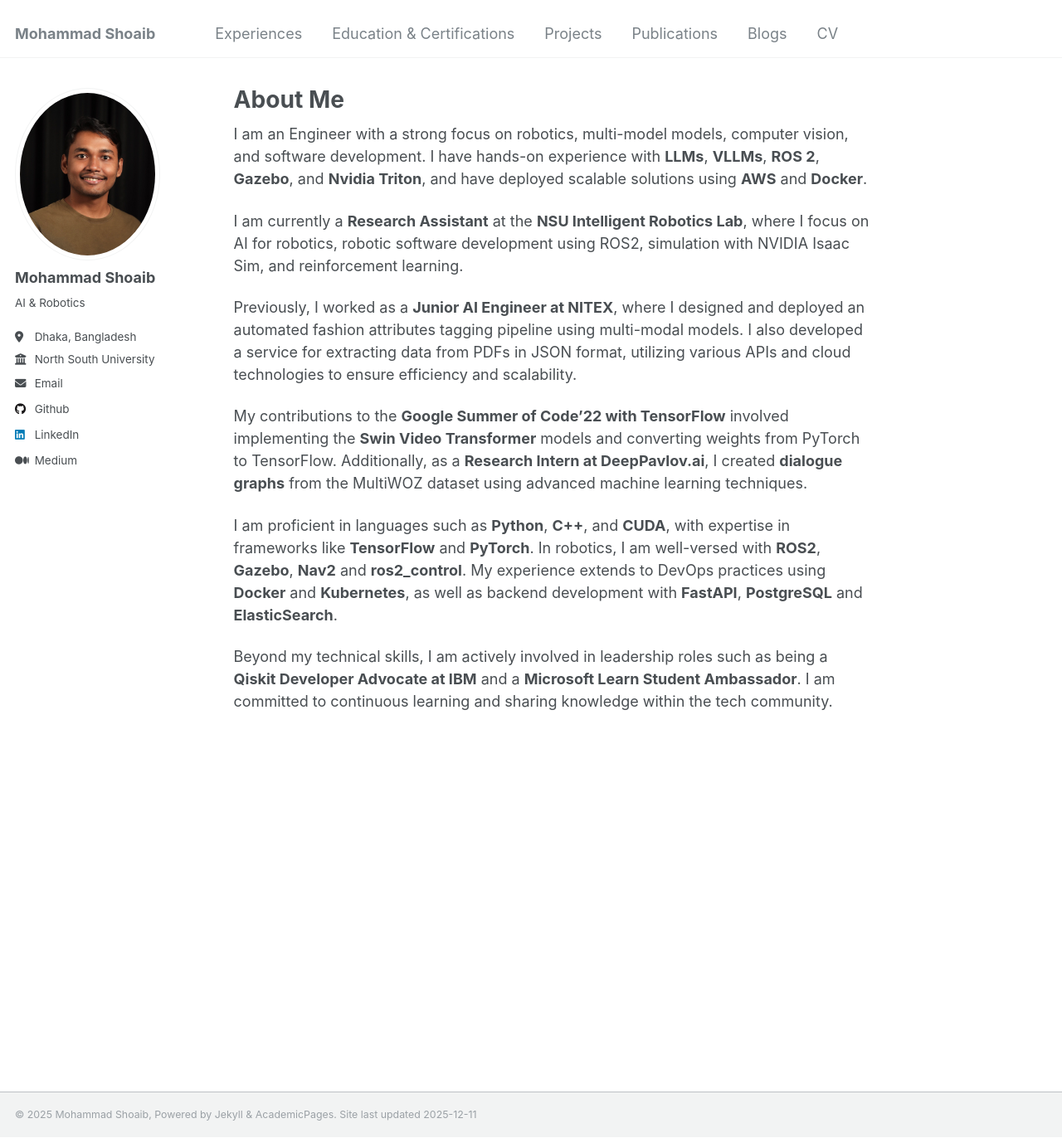
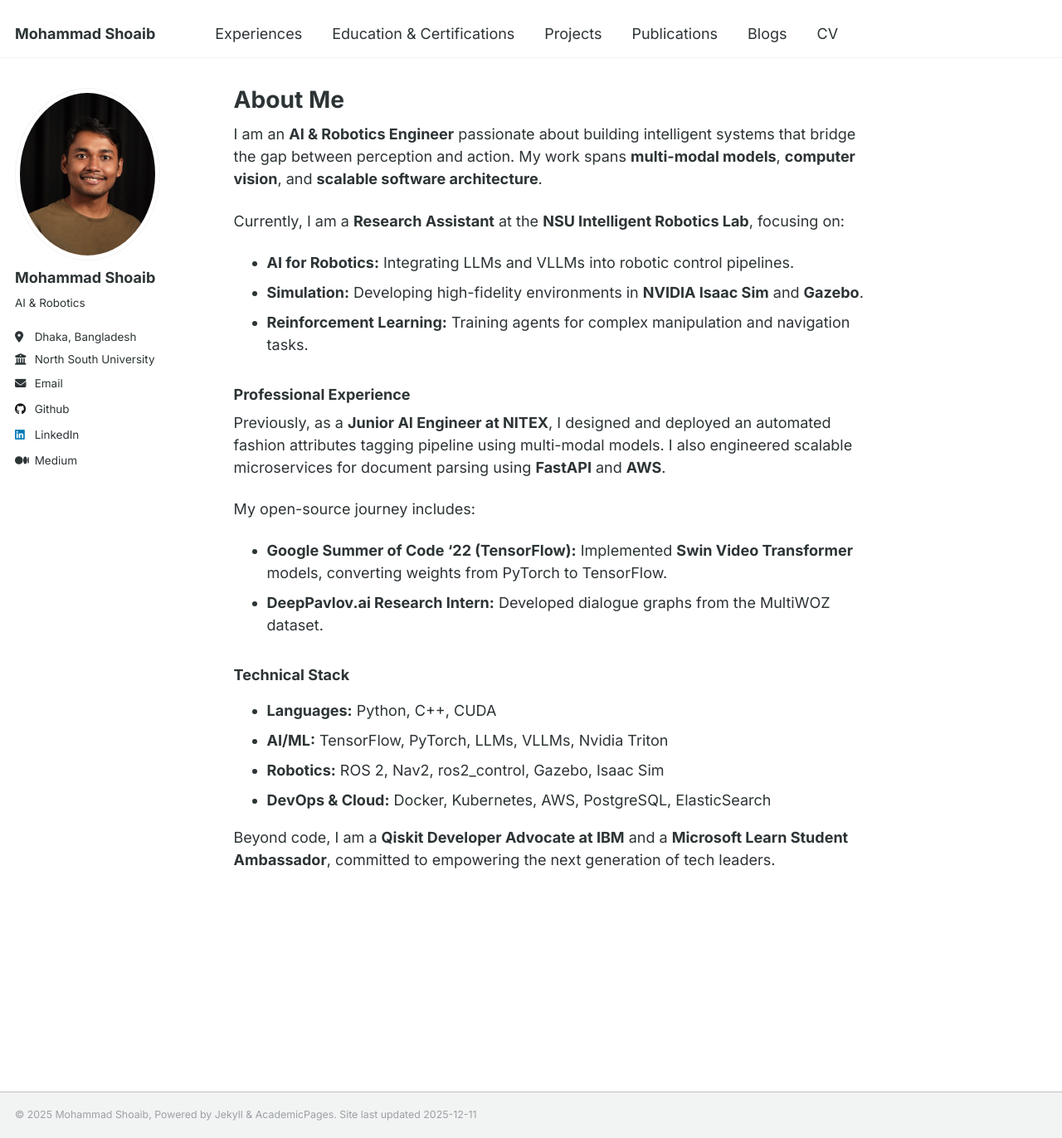
Before and after one commit to shoaib6174/shoaib6174.github.io, a Jekyll site: the page built from _pages/about.md, in a window 1280 px wide and 1372 px high. Shown: the whole window at 83% size. Built offline with Jekyll 4.4.1, drawn with Linux system fonts in a browser that asks for light colours.

Commit message:
Refactor: Aesthetic upgrade and build fix

```diff
--- a/Gemfile
+++ b/Gemfile
@@ -4,7 +4,7 @@
   gem 'jekyll'
   gem 'jekyll-feed'
   gem 'jekyll-sitemap'
-  gem 'jemoji'
+  # gem 'jemoji'
   gem 'webrick', '~> 1.8'
 end
 
--- a/_config.yml
+++ b/_config.yml
@@ -325,7 +325,7 @@
   - jekyll-gist
   - jekyll-paginate
   - jekyll-sitemap
-  - jemoji
+  # - jemoji
 
 # Mimic GitHub Pages with --safe
 whitelist:
@@ -333,7 +333,7 @@
   - jekyll-gist
   - jekyll-paginate
   - jekyll-sitemap
-  - jemoji
+  # - jemoji
 
 
 # Archives
--- a/_includes/head.html
+++ b/_includes/head.html
@@ -17,5 +17,8 @@
 
 <!-- For all browsers -->
 <link rel="stylesheet" href="{{ base_path }}/assets/css/main.css">
+<link rel="preconnect" href="https://fonts.googleapis.com">
+<link rel="preconnect" href="https://fonts.gstatic.com" crossorigin>
+<link href="https://fonts.googleapis.com/css2?family=Inter:wght@400;600;700&family=Merriweather:ital,wght@0,300;0,400;0,700;1,400&display=swap" rel="stylesheet">
 
 <meta http-equiv="cleartype" content="on">
--- a/_pages/about.md
+++ b/_pages/about.md
@@ -10,14 +10,26 @@
 
 
 
-I am an Engineer with a strong focus on robotics, multi-model models, computer vision, and software development. I have hands-on experience with **LLMs**, **VLLMs**, **ROS 2**, **Gazebo**, and **Nvidia Triton**, and have deployed scalable solutions using **AWS** and **Docker**.
+I am an **AI & Robotics Engineer** passionate about building intelligent systems that bridge the gap between perception and action. My work spans **multi-modal models**, **computer vision**, and **scalable software architecture**.
 
-I am currently a **Research Assistant** at the **NSU Intelligent Robotics Lab**, where I focus on AI for robotics, robotic software development using ROS2, simulation with NVIDIA Isaac Sim, and reinforcement learning.
+Currently, I am a **Research Assistant** at the **NSU Intelligent Robotics Lab**, focusing on:
+*   **AI for Robotics:** Integrating LLMs and VLLMs into robotic control pipelines.
+*   **Simulation:** Developing high-fidelity environments in **NVIDIA Isaac Sim** and **Gazebo**.
+*   **Reinforcement Learning:** Training agents for complex manipulation and navigation tasks.
 
-Previously, I worked as a **Junior AI Engineer at NITEX**, where I designed and deployed an automated fashion attributes tagging pipeline using multi-modal models. I also developed a service for extracting data from PDFs in JSON format, utilizing various APIs and cloud technologies to ensure efficiency and scalability.
+### Professional Experience
 
-My contributions to the **Google Summer of Code'22 with TensorFlow** involved implementing the **Swin Video Transformer** models and converting weights from PyTorch to TensorFlow. Additionally, as a **Research Intern at DeepPavlov.ai**, I created **dialogue graphs** from the MultiWOZ dataset using advanced machine learning techniques.
+Previously, as a **Junior AI Engineer at NITEX**, I designed and deployed an automated fashion attributes tagging pipeline using multi-modal models. I also engineered scalable microservices for document parsing using **FastAPI** and **AWS**.
 
-I am proficient in languages such as **Python**, **C++**, and **CUDA**, with expertise in frameworks like **TensorFlow** and **PyTorch**. In robotics, I am well-versed with **ROS2**, **Gazebo**, **Nav2** and **ros2_control**. My experience extends to DevOps practices using **Docker** and **Kubernetes**, as well as backend development with **FastAPI**, **PostgreSQL** and **ElasticSearch**.
+My open-source journey includes:
+*   **Google Summer of Code '22 (TensorFlow):** Implemented **Swin Video Transformer** models, converting weights from PyTorch to TensorFlow.
+*   **DeepPavlov.ai Research Intern:** Developed dialogue graphs from the MultiWOZ dataset.
 
-Beyond my technical skills, I am actively involved in leadership roles such as being a **Qiskit Developer Advocate at IBM** and a **Microsoft Learn Student Ambassador**. I am committed to continuous learning and sharing knowledge within the tech community.
+### Technical Stack
+
+*   **Languages:** Python, C++, CUDA
+*   **AI/ML:** TensorFlow, PyTorch, LLMs, VLLMs, Nvidia Triton
+*   **Robotics:** ROS 2, Nav2, ros2_control, Gazebo, Isaac Sim
+*   **DevOps & Cloud:** Docker, Kubernetes, AWS, PostgreSQL, ElasticSearch
+
+Beyond code, I am a **Qiskit Developer Advocate at IBM** and a **Microsoft Learn Student Ambassador**, committed to empowering the next generation of tech leaders.
--- a/_sass/_archive.scss
+++ b/_sass/_archive.scss
@@ -34,7 +34,7 @@
   color: mix(#fff, $gray, 25%);
   border-bottom: 1px solid $border-color;
 
-  + .list__item .archive__item-title {
+  +.list__item .archive__item-title {
     margin-top: 0.5em;
   }
 }
@@ -43,7 +43,7 @@
   margin-bottom: 0.25em;
   font-family: $sans-serif-narrow;
 
-  a + a {
+  a+a {
     opacity: 0.5;
   }
 }
@@ -61,7 +61,7 @@
   margin-top: 0;
   font-size: $type-size-6;
 
-  & + p {
+  &+p {
     text-indent: 0;
   }
 }
@@ -69,6 +69,7 @@
 .archive__item-teaser {
   border-radius: $border-radius;
   overflow: hidden;
+
   img {
     width: 100%;
   }
@@ -76,7 +77,9 @@
 
 .archive__item:hover {
   .archive__item-teaser {
-    box-shadow: 0 0 10px rgba(#000, 0.25);
+    box-shadow: $box-shadow-hover;
+    transform: translateY(-5px);
+    transition: $global-transition;
   }
 
   .archive__item-title {
@@ -130,14 +133,17 @@
 
   @include breakpoint($small) {
     @include gallery(5 of 10);
+
     .archive__item-teaser {
       max-height: 200px;
     }
   }
 
   @include breakpoint($medium) {
-    margin-left: 0; /* reset before mixin does its thing*/
-    margin-right: 0; /* reset before mixin does its thing*/
+    margin-left: 0;
+    /* reset before mixin does its thing*/
+    margin-right: 0;
+    /* reset before mixin does its thing*/
     @include gallery(2.5 of 10);
 
     .archive__item-teaser {
--- a/_sass/_variables.scss
+++ b/_sass/_variables.scss
@@ -13,8 +13,8 @@
 $indent-var                 : 1.3em;
 
 /* system typefaces */
-$serif                      : Georgia, Times, serif;
-$sans-serif                 : -apple-system, ".SFNSText-Regular", "San Francisco", "Roboto", "Segoe UI", "Helvetica Neue", "Lucida Grande", Arial, sans-serif;
+$serif                      : "Merriweather", Georgia, Times, serif;
+$sans-serif                 : "Inter", -apple-system, ".SFNSText-Regular", "San Francisco", "Roboto", "Segoe UI", "Helvetica Neue", "Lucida Grande", Arial, sans-serif;
 $monospace                  : Monaco, Consolas, "Lucida Console", monospace;
 
 /* sans serif typefaces */
@@ -56,8 +56,8 @@
    ========================================================================== */
 
 $gray                       : #7a8288;
-$dark-gray                  : mix(#000, $gray, 40%);
-$darker-gray                : mix(#000, $gray, 60%);
+$dark-gray                  : #2d3436; // Deep charcoal
+$darker-gray                : #1a1a1a; // Almost black
 $light-gray                 : mix(#fff, $gray, 50%);
 $lighter-gray               : mix(#fff, $gray, 90%);
 
@@ -68,11 +68,11 @@
 $text-color                 : $dark-gray;
 $border-color               : $lighter-gray;
 
-$primary-color              : #7a8288;
+$primary-color              : #2d3436; // Deep charcoal
 $success-color              : #62c462;
 $warning-color              : #f89406;
 $danger-color               : #ee5f5b;
-$info-color                 : #52adc8;
+$info-color                 : #00b894; // Teal accent
 
 /* brands */
 $behance-color              : #1769FF;
@@ -158,8 +158,9 @@
    Other
    ========================================================================== */
 
-$border-radius              : 4px;
-$box-shadow                 : 0 1px 1px rgba(0, 0, 0, 0.125);
+$border-radius              : 8px;
+$box-shadow                 : 0 4px 6px rgba(0, 0, 0, 0.1);
+$box-shadow-hover           : 0 10px 15px rgba(0, 0, 0, 0.1);
 $navicon-width              : 28px;
 $navicon-height             : 4px;
 $global-transition          : all 0.2s ease-in-out;
```
